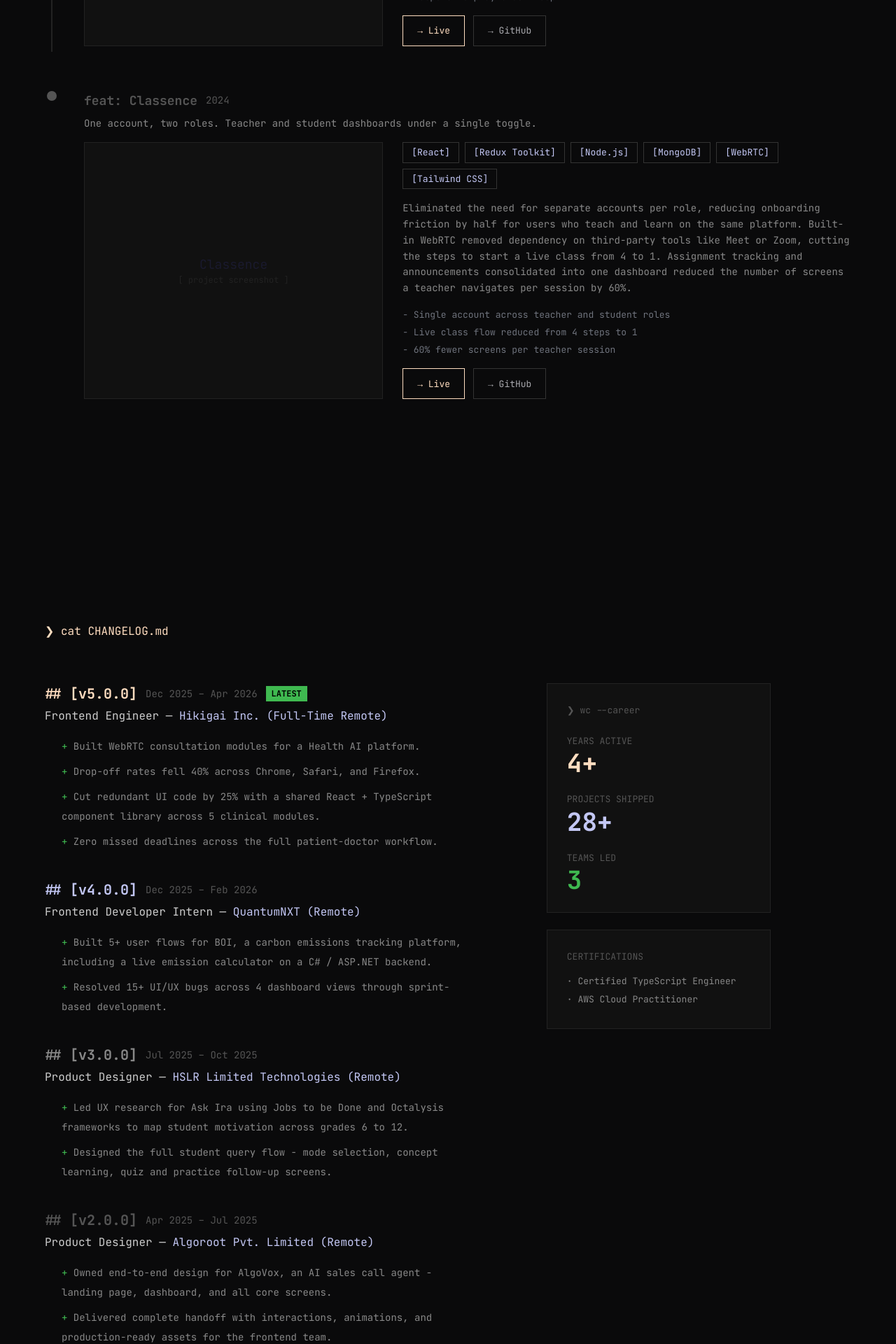
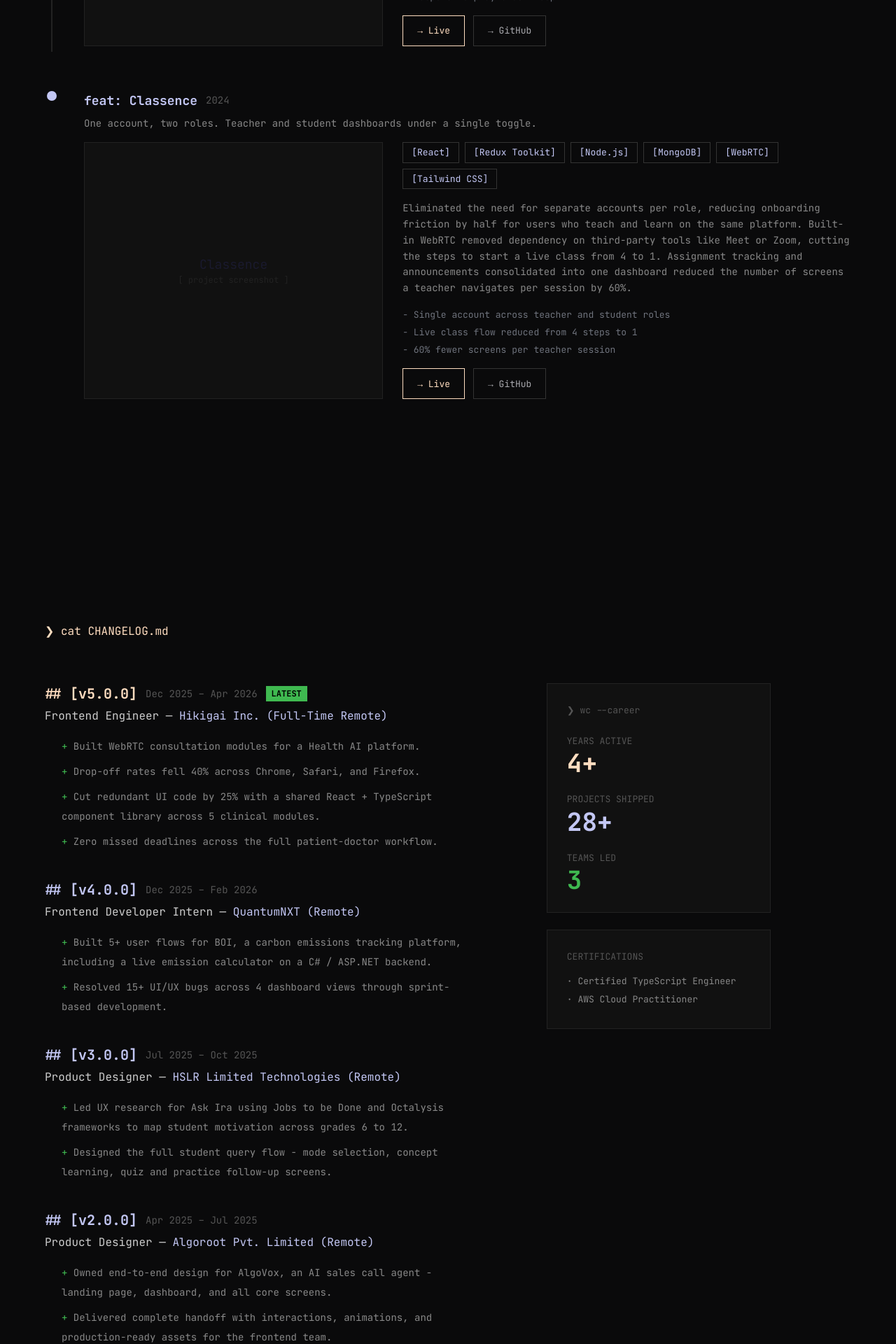
Before and after one commit to shivanirai08/pt, a Next.js app: page / in a window 1280 px wide. Shown: the part 3620-5540 px from the top of the page at 70% size. Built offline with nearby package versions, Linux system fonts and the light colour scheme.

Commit message:
feat: add active project and experience scroll tracking functionality in GUIHome component

```diff
--- a/app/cli/Projects.tsx
+++ b/app/cli/Projects.tsx
@@ -1,5 +1,6 @@
 "use client";
 
+import { useEffect, useRef, useState } from "react";
 import { motion } from "framer-motion";
 import { projects } from "../data";
 
@@ -13,6 +14,24 @@ const fadeUp = {
 };
 
 export default function CLIProjects() {
+  const [activeProject, setActiveProject] = useState(0);
+  const projectRefs = useRef<(HTMLDivElement | null)[]>([]);
+
+  useEffect(() => {
+    const observers: IntersectionObserver[] = [];
+    projectRefs.current.forEach((el, i) => {
+      if (!el) return;
+      const obs = new IntersectionObserver(
+        (entries) => {
+          if (entries[0].isIntersecting) setActiveProject(i);
+        },
+        { threshold: 0.4 }
+      );
+      obs.observe(el);
+      observers.push(obs);
+    });
+    return () => observers.forEach((o) => o.disconnect());
+  }, []);
   return (
     <motion.div
       variants={stagger}
@@ -31,11 +50,13 @@ export default function CLIProjects() {
 
       <div className="space-y-0">
         {projects.map((p, i) => {
-          const isHead = p.head;
           const isLast = i === projects.length - 1;
+          const isActive = i === activeProject;
+          const accentColor = isActive ? "#ffddc0" : "#c3c7f4";
           return (
             <motion.div
               key={p.id}
+              ref={(el) => { projectRefs.current[i] = el; }}
               variants={fadeUp}
               className="group grid grid-cols-[20px_1fr] gap-6 cursor-pointer"
             >
@@ -43,11 +64,14 @@ export default function CLIProjects() {
               <div className="flex flex-col items-center pt-1">
                 <div
                   className={
-                    isHead
-                      ? "w-3 h-3 rounded-full bg-[#ffddc0] border-2 border-[#ffddc0] shrink-0"
-                      : p.status === "archived"
+                    p.status === "archived"
                       ? "w-3 h-3 rounded-full border border-[#4a4a52] shrink-0"
-                      : "w-3 h-3 rounded-full bg-[#c3c7f4] border-2 border-[#c3c7f4] shrink-0"
+                      : "w-3 h-3 rounded-full shrink-0 border-2"
+                  }
+                  style={
+                    p.status !== "archived"
+                      ? { backgroundColor: accentColor, borderColor: accentColor }
+                      : undefined
                   }
                 />
                 {!isLast && (
@@ -59,10 +83,8 @@ export default function CLIProjects() {
               <div className="pb-8">
                 <div className="flex items-center gap-3 mb-1.5">
                   <span
-                    className={
-                      "text-[15px] font-bold " +
-                      (isHead ? "text-[#ffddc0]" : "text-[#c3c7f4]")
-                    }
+                    className="text-[15px] font-bold transition-colors duration-300"
+                    style={{ color: accentColor }}
                   >
                     {p.name}
                   </span>
--- a/app/gui/Home.tsx
+++ b/app/gui/Home.tsx
@@ -76,8 +76,12 @@ export default function GUIHome({
   const [contactPhase, setContactPhase] = useState(0);
   const [contactConnected, setContactConnected] = useState(false);
   const [skillsVisible, setSkillsVisible] = useState(false);
+  const [activeProject, setActiveProject] = useState(0);
+  const [activeExperience, setActiveExperience] = useState(0);
   const mainRef = useRef<HTMLDivElement>(null);
   const contactSequenceStartedRef = useRef(false);
+  const projectRefs = useRef<(HTMLDivElement | null)[]>([]);
+  const experienceRefs = useRef<(HTMLDivElement | null)[]>([]);
 
   // Boot sequence
   useEffect(() => {
@@ -144,6 +148,40 @@ export default function GUIHome({
       observer.disconnect();
       timers.forEach(clearTimeout);
     };
+  }, []);
+
+  // Active project scroll tracker
+  useEffect(() => {
+    const observers: IntersectionObserver[] = [];
+    projectRefs.current.forEach((el, i) => {
+      if (!el) return;
+      const obs = new IntersectionObserver(
+        (entries) => {
+          if (entries[0].isIntersecting) setActiveProject(i);
+        },
+        { threshold: 0.4 }
+      );
+      obs.observe(el);
+      observers.push(obs);
+    });
+    return () => observers.forEach((o) => o.disconnect());
+  }, []);
+
+  // Active experience scroll tracker
+  useEffect(() => {
+    const observers: IntersectionObserver[] = [];
+    experienceRefs.current.forEach((el, i) => {
+      if (!el) return;
+      const obs = new IntersectionObserver(
+        (entries) => {
+          if (entries[0].isIntersecting) setActiveExperience(i);
+        },
+        { threshold: 0.4 }
+      );
+      obs.observe(el);
+      observers.push(obs);
+    });
+    return () => observers.forEach((o) => o.disconnect());
   }, []);
 
   // Skills visibility observer
@@ -496,17 +534,15 @@ export default function GUIHome({
             {projects.slice(0, 4).map((project, i) => {
               const isExpanded = true;
               const isLast = i === projects.slice(0, 4).length - 1;
-              const dotColor =
-                i === 0
-                  ? "#ffddc0"
-                  : i === 1
-                  ? "#c3c7f4"
-                  : i === 2
-                  ? "#3fb950"
-                  : "#555";
+              const isActive = i === activeProject;
+              const dotColor = isActive ? "#ffddc0" : "#c3c7f4";
 
               return (
-                <div key={project.id} className="flex gap-9 mb-14 reveal-item">
+                <div
+                  key={project.id}
+                  ref={(el) => { projectRefs.current[i] = el; }}
+                  className="flex gap-9 mb-14 reveal-item"
+                >
                   {/* Timeline */}
                   <div className="flex flex-col items-center shrink-0 w-5">
                     <div
@@ -641,20 +677,15 @@ export default function GUIHome({
             {/* Timeline */}
             <div className="flex-1">
               {experience.map((role, i) => (
-                <div key={role.version} className="mb-10 reveal-item">
+                <div
+                  key={role.version}
+                  ref={(el) => { experienceRefs.current[i] = el; }}
+                  className="mb-10 reveal-item"
+                >
                   <div className="flex items-center gap-3 mb-1 flex-wrap">
                     <span
-                      className="text-[20px] font-bold"
-                      style={{
-                        color:
-                          i === 0
-                            ? "#ffddc0"
-                            : i === 1
-                            ? "#c3c7f4"
-                            : i === 2
-                            ? "#888"
-                            : "#555",
-                      }}
+                      className="text-[20px] font-bold transition-colors duration-300"
+                      style={{ color: i === activeExperience ? "#ffddc0" : "#c3c7f4" }}
                     >
                       ## [{role.version}]
                     </span>
```
